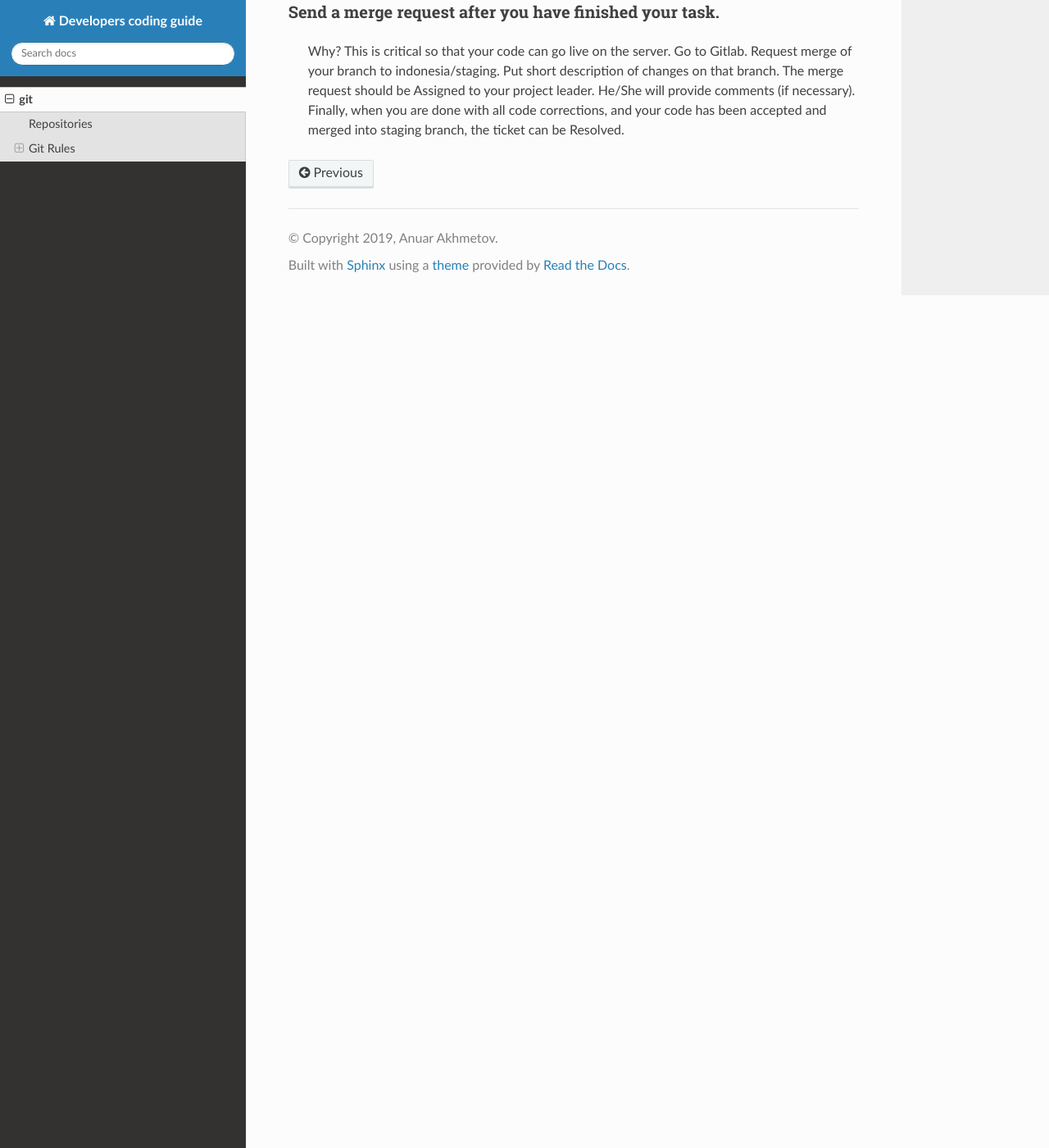
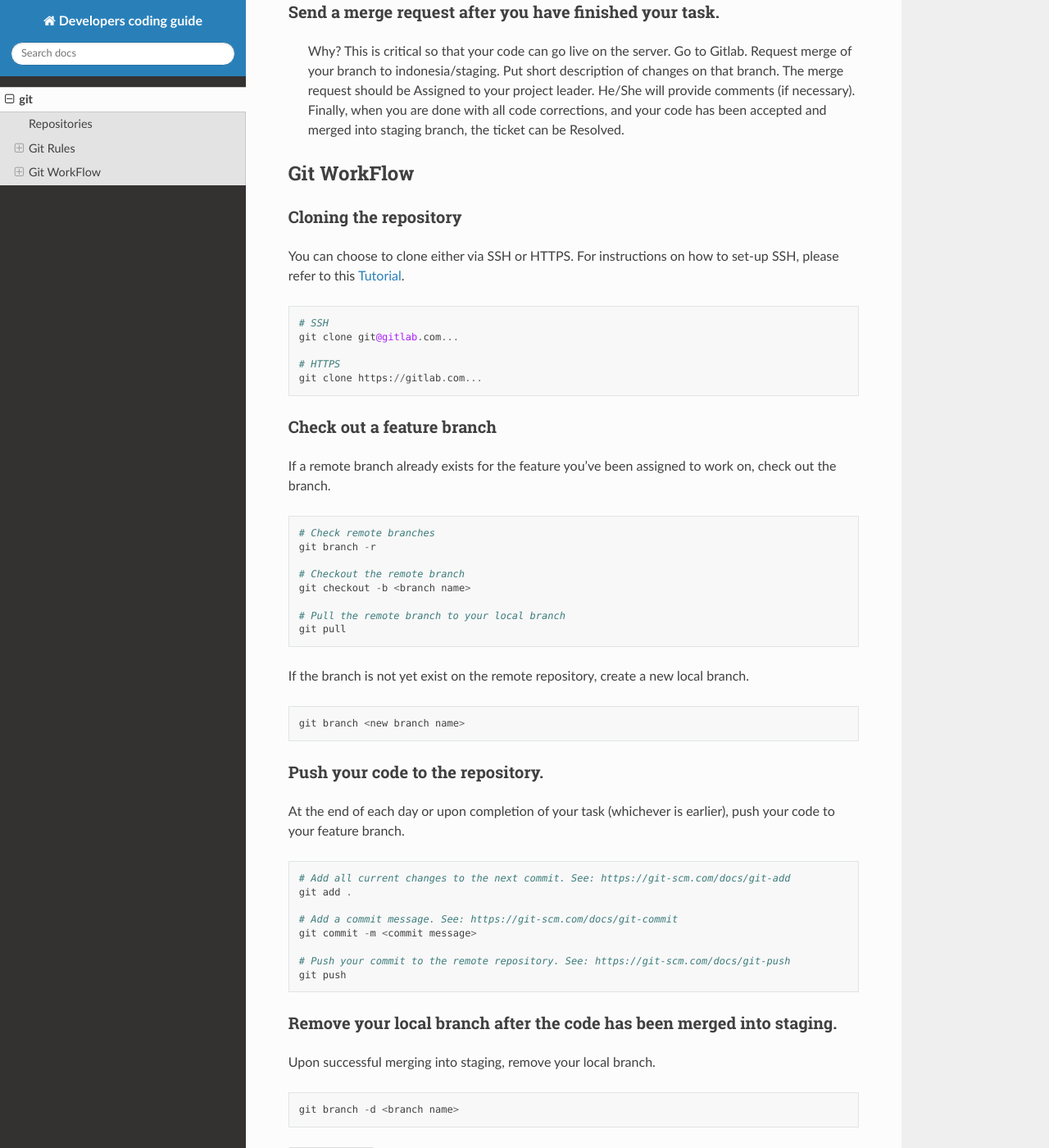
Before and after one commit to An4ik/developers-coding-guide, a Sphinx documentation site: the page built from docs/source/git.rst, in a window 1280 px wide and 1400 px high, scrolled down 2091 px. Shown: the whole window at 82% size. Built offline with Sphinx 7.4.7 and the Read the Docs theme 2.0.0, drawn with Linux system fonts in a browser that asks for light colours.

Commit message:
added git workflow guidance

```diff
--- a/docs/source/git.rst
+++ b/docs/source/git.rst
@@ -90,3 +90,59 @@ Send a merge request after you have finished your task.
     request should be Assigned to your project leader. He/She will provide comments (if necessary).
     Finally, when you are done with all code corrections, and your code has been accepted and merged
     into staging branch, the ticket can be Resolved.
+
+
+Git WorkFlow
+---------------
+
+Cloning the repository
+++++++++++++++++++++++++
+You can choose to clone either via SSH or HTTPS. For instructions on how to set-up SSH, please refer to this
+`Tutorial <https://docs.gitlab.com/ee/ssh/>`_.
+::
+
+    # SSH
+    git clone git@gitlab.com...
+
+    # HTTPS
+    git clone https://gitlab.com...
+
+Check out a feature branch
+++++++++++++++++++++++++++++
+If a remote branch already exists for the feature you've been assigned to work on, check out the branch.
+::
+
+    # Check remote branches
+    git branch -r
+
+    # Checkout the remote branch
+    git checkout -b <branch name>
+
+    # Pull the remote branch to your local branch
+    git pull
+If the branch is not yet exist on the remote repository, create a new local branch.
+::
+
+    git branch <new branch name>
+
+Push your code to the repository.
++++++++++++++++++++++++++++++++++++
+At the end of each day or upon completion of your task (whichever is earlier), push your code to your feature branch.
+::
+
+    # Add all current changes to the next commit. See: https://git-scm.com/docs/git-add
+    git add .
+
+    # Add a commit message. See: https://git-scm.com/docs/git-commit
+    git commit -m <commit message>
+
+    # Push your commit to the remote repository. See: https://git-scm.com/docs/git-push
+    git push
+
+
+Remove your local branch after the code has been merged into staging.
+++++++++++++++++++++++++++++++++++++++++++++++++++++++++++++++++++++++++
+Upon successful merging into staging, remove your local branch.
+::
+
+    git branch -d <branch name>
```
Also changed, not shown: README.md (+2 -0 lines), 6 other files.
